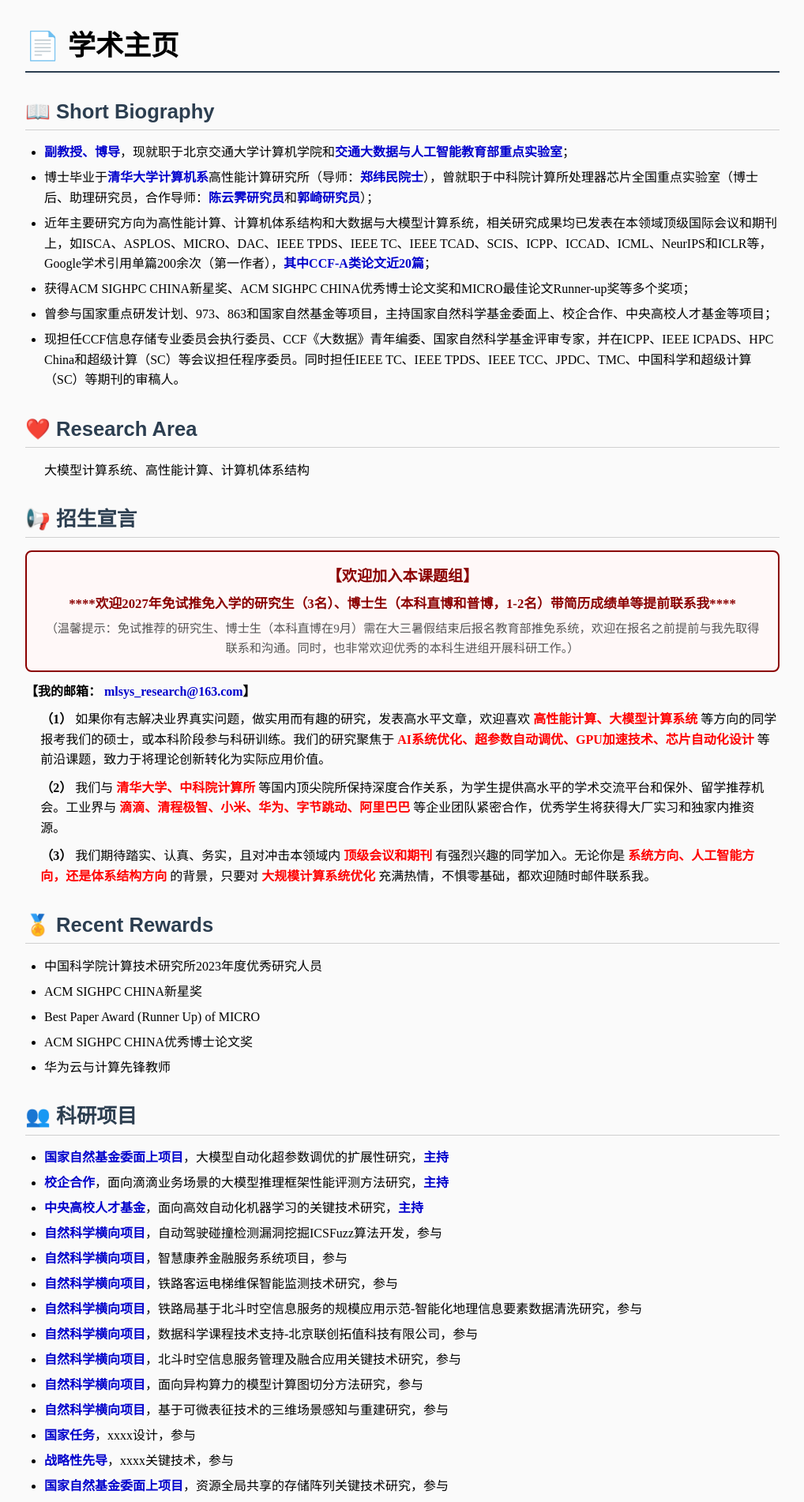
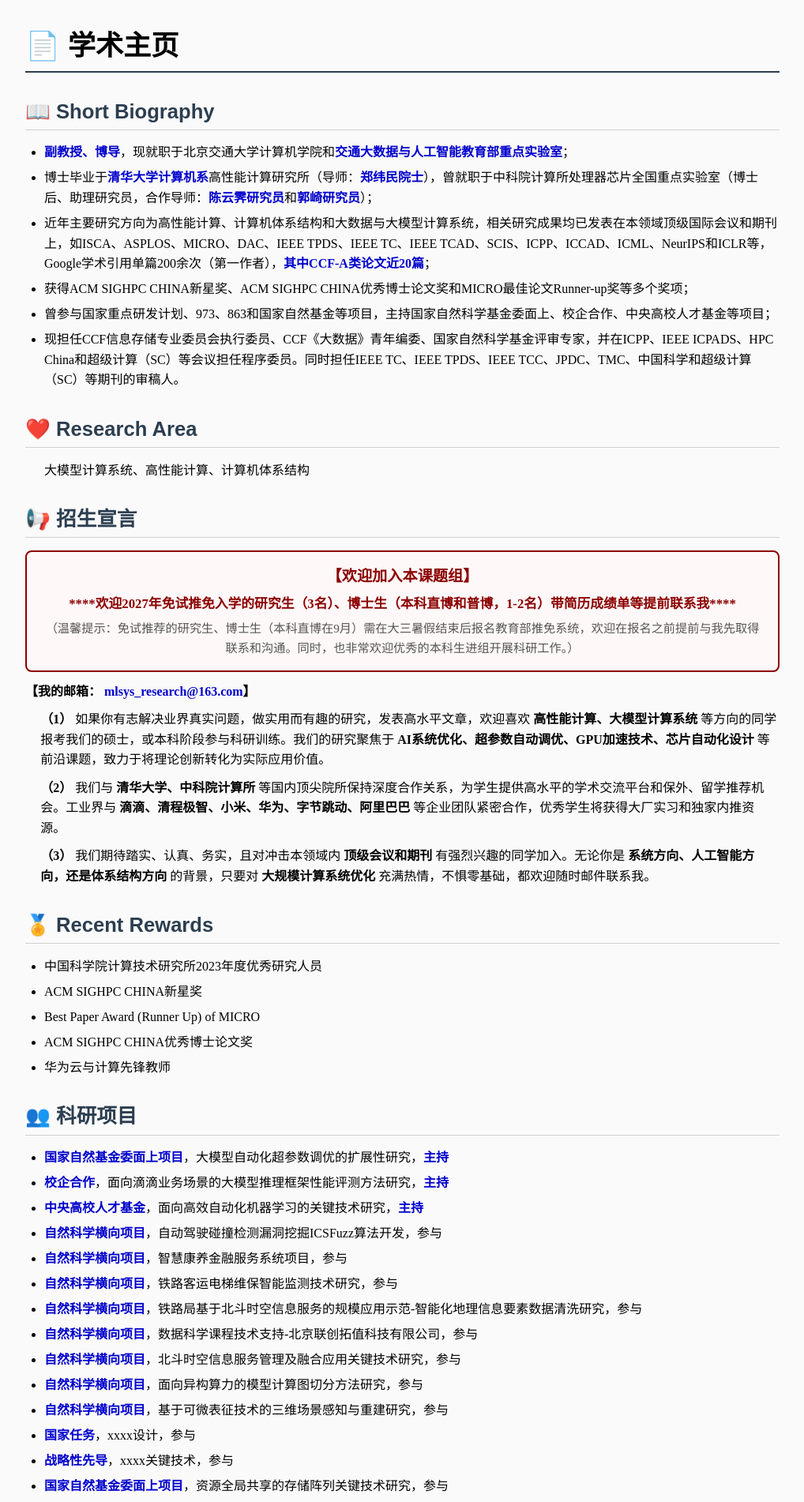
Before and after one commit to mlsys-research-jedy/mlsys-research-jedy.github.io, a Jekyll site: the page index.html, which Jekyll copies as it is, in a window 1280 px wide. Shown: the top 1902 px of the page at 79% size, without its empty margins (123-1141 px from the left). Built offline with Jekyll 4.4.1, drawn with Linux system fonts in a browser that asks for light colours.

Commit message:
Update index.html

```diff
--- a/index.html
+++ b/index.html
@@ -141,10 +141,10 @@
     <!-- 列表项：无黑点，仅保留编号 -->
 
 
-    <ul>
-    <li><strong>（1）</strong> 如果你有志解决业界真实问题，做实用而有趣的研究，发表高水平文章，欢迎喜欢 <strong style="color:red; font-weight:bold;">高性能计算、大模型计算系统</strong> 等方向的同学报考我们的硕士，或本科阶段参与科研训练。我们的研究聚焦于 <strong style="color:red; font-weight:bold;">AI系统优化、超参数自动调优、GPU加速技术、芯片自动化设计</strong> 等前沿课题，致力于将理论创新转化为实际应用价值。</li>
-    <li><strong>（2）</strong> 我们与 <strong style="color:red; font-weight:bold;">清华大学、中科院计算所</strong> 等国内顶尖院所保持深度合作关系，为学生提供高水平的学术交流平台和保外、留学推荐机会。工业界与 <strong style="color:red; font-weight:bold;">滴滴、清程极智、小米、华为、字节跳动、阿里巴巴</strong> 等企业团队紧密合作，优秀学生将获得大厂实习和独家内推资源。</li>
-    <li><strong>（3）</strong> 我们期待踏实、认真、务实，且对冲击本领域内 <strong style="color:red; font-weight:bold;">顶级会议和期刊</strong> 有强烈兴趣的同学加入。无论你是 <strong style="color:red; font-weight:bold;">系统方向、人工智能方向，还是体系结构方向</strong> 的背景，只要对 <strong style="color:red; font-weight:bold;">大规模计算系统优化</strong> 充满热情，不惧零基础，都欢迎随时邮件联系我。</li>
+<ul>
+    <li><strong>（1）</strong> 如果你有志解决业界真实问题，做实用而有趣的研究，发表高水平文章，欢迎喜欢 <strong style="color:black; font-weight:bold;">高性能计算、大模型计算系统</strong> 等方向的同学报考我们的硕士，或本科阶段参与科研训练。我们的研究聚焦于 <strong style="color:black; font-weight:bold;">AI系统优化、超参数自动调优、GPU加速技术、芯片自动化设计</strong> 等前沿课题，致力于将理论创新转化为实际应用价值。</li>
+    <li><strong>（2）</strong> 我们与 <strong style="color:black; font-weight:bold;">清华大学、中科院计算所</strong> 等国内顶尖院所保持深度合作关系，为学生提供高水平的学术交流平台和保外、留学推荐机会。工业界与 <strong style="color:black; font-weight:bold;">滴滴、清程极智、小米、华为、字节跳动、阿里巴巴</strong> 等企业团队紧密合作，优秀学生将获得大厂实习和独家内推资源。</li>
+    <li><strong>（3）</strong> 我们期待踏实、认真、务实，且对冲击本领域内 <strong style="color:black; font-weight:bold;">顶级会议和期刊</strong> 有强烈兴趣的同学加入。无论你是 <strong style="color:black; font-weight:bold;">系统方向、人工智能方向，还是体系结构方向</strong> 的背景，只要对 <strong style="color:black; font-weight:bold;">大规模计算系统优化</strong> 充满热情，不惧零基础，都欢迎随时邮件联系我。</li>
 </ul>
 
 </div>
```
